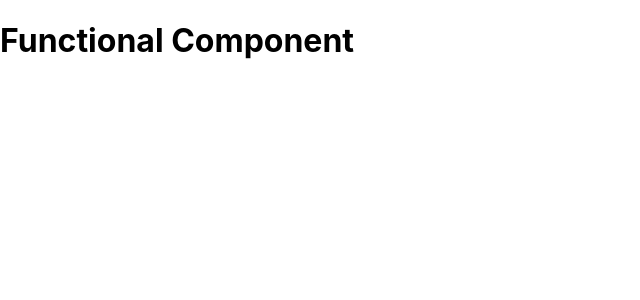
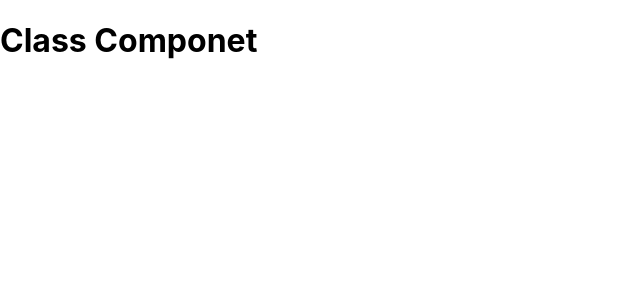
Before and after one commit to lakshmiravanuru512/practice, a React (Create React App) app in the folder testapp/: page / in a window 1280 px wide. Shown: the top 300 px of the page, without its empty margins (0-640 px from the left). Built offline with nearby package versions, Linux system fonts and the light colour scheme.

Commit message:
class component example

```diff
--- a/testapp/src/components/index.js
+++ b/testapp/src/components/index.js
@@ -1,3 +1,8 @@
-const Welcome =()=><h1>Functional Component</h1>
+import {Component} from "react";
+class Welcome extends Component{
+    render() {
+      return <h1>Class Componet</h1>
+    }
+}
 
 export default Welcome;
```
